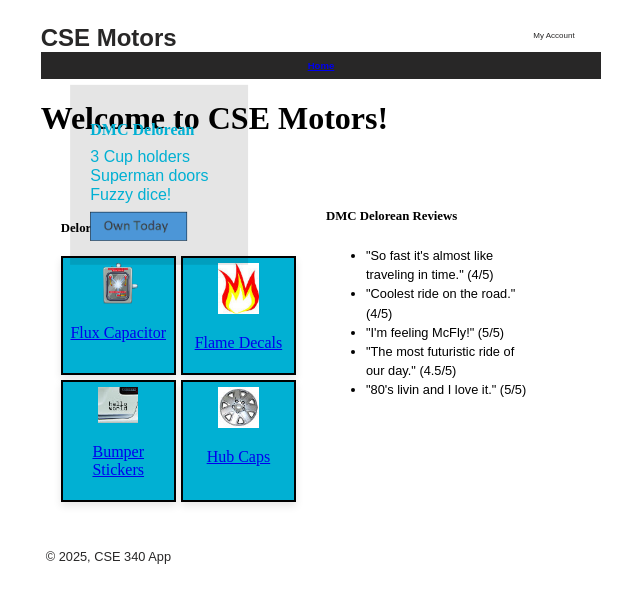
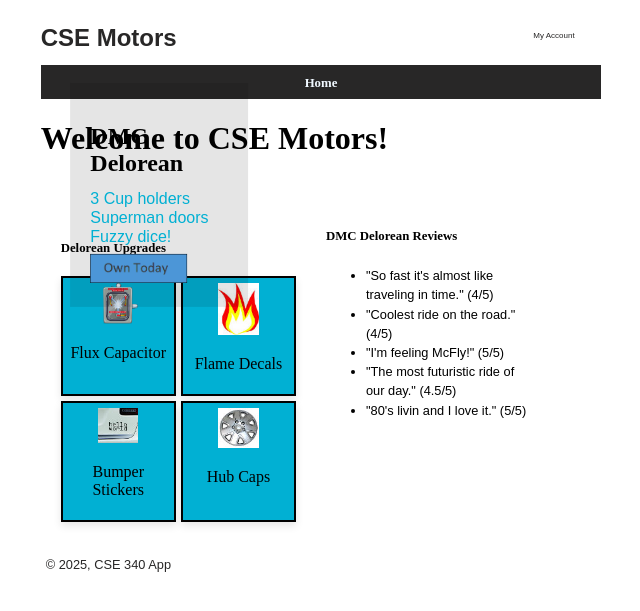
Before and after one commit to nhaingo/cse340project, a Node server app: page / in a window 768 px wide. Shown: the top 611 px of the page, without its empty margins (63-703 px from the left). Run offline with Node 20, Linux system fonts and the light colour scheme; data that the repository does not hold is empty; some libraries are stand-ins or nearby versions.

Commit message:
update changes based on week 01 feedback for resubmission

```diff
--- a/public/css/styles.css
+++ b/public/css/styles.css
@@ -14,8 +14,8 @@
 :root {
   --body-font: Arial, Helvetica, sans-serif;
   --header-font: "Times New Roman", Times, serif;
-  --primary-background: #ffffff;
-  --secondary-background: #01b0d3;;
+  --primary-color: #ffffff;
+  --secondary-color: #01b0d3;;
 }
 header {
   display: flex;
@@ -29,17 +29,17 @@
 @media only screen and (min-width: 768px) {
 
   body {
-    background-position: 0 0, 0 0, -50px -50px, 50px 50px;
+    /*background-position: 0 0, 0 0, -50px -50px, 50px 50px;*/
     background-image: url('../images/site/small_check.jpg');
   }
   #wrapper {
     border-radius: 10px;
     margin-top: 1rem;
-    border: 5px solid var(--secondary-background);
+    border: 5px solid var(--secondary-color);
     padding: 1vw;
     width: 75vw;
     max-width: 920px;
-    background-color: var(--primary-background);
+    background-color: var(--primary-color);
   }
   /*Header*/
   .siteName a {
@@ -48,6 +48,10 @@
     font-size: 2.5rem;
     font-weight: bold;
     color:rgb(40, 39, 39);
+
+  }
+  .siteName{
+    padding-bottom: 10pt;
   }
   #tools a {
     font-family: var(--body-font);
@@ -57,12 +61,19 @@
     padding-right: 20pt;
   }
   /*Navigation Menu*/
-  nav {
-    color: var(--primary-background);
-    font-family: var(--body-font);
-    font-size:1rem;
+  nav[aria-label="Main navigation"] {
+    list-style: none;
     background-color: rgb(40, 39, 39);
     width: 100%;
+
+
+  }
+
+  nav[aria-label="Main navigation"] a{
+    color: aliceblue;
+    text-decoration: none;
+    font-size: 1.2rem;
+    font-weight: bold;
   }
   nav ul {
     display: flex;
@@ -73,6 +84,7 @@
     padding: .5rem 2rem .5rem 2rem;
     gap: 1rem;
     margin: 0;
+
   }
   /* Hero */
 .hero {
@@ -104,12 +116,12 @@
 }
 #hero-text p{
   font-family: var(--body-font);
-  color:var(--secondary-background);
+  color:var(--secondary-color);
   font-size:1.2rem;
   line-height: 0.2;
 }
 #hero-text h3{
-  color:var(--secondary-background);
+  color:var(--secondary-color);
   font-size: 2rem;
 }
 .image-button {
@@ -150,10 +162,15 @@
 }
 
 .cap-img {
-  background-color: var(--secondary-background);
+  background-color: var(--secondary-color);
   padding: 10px;
   box-shadow: 0 4px 8px rgba(0, 0, 0, 0.1);
   border: 2px solid black;
+}
+.cap-img a{
+  font-size: 1.2rem;
+  text-decoration: none;
+  color:black
 }
 
 .cap-img img {
@@ -177,7 +194,6 @@
 }
 @media only screen and (max-width: 768px) {
   body {
-    background-position: none;
     background-image: none;
   }
 
@@ -205,13 +221,17 @@
     padding-right: 20pt;
   }
 /*Navigation Menu*/
-  nav {
-    color: var(--primary-background);
-    font-family: var(--body-font);
-    font-size:0.6rem;
-    font-weight: bold;
+nav[aria-label="Main navigation"] {
+  list-style: none;
   background-color: rgb(40, 39, 39);
   width: 100%;
+}
+
+nav[aria-label="Main navigation"] a{
+  color: aliceblue;
+  text-decoration: none;
+  font-size: .8rem;
+  font-weight: bold;
 }
 nav ul {
   display: flex;
@@ -222,6 +242,7 @@
   padding: .5rem 2rem .5rem 2rem;
   gap: 1rem;
   margin: 0;
+
 }
   /* Hero */
 .hero {
@@ -251,12 +272,12 @@
 }
 #hero-text p{
   font-family: var(--body-font);
-  color:var(--secondary-background);
+  color:var(--secondary-color);
   font-size:1rem;
   line-height: 0.2;
 }
 #hero-text h3{
-  color:var(--secondary-background);
+  color:var(--secondary-color);
   font-size: 1rem;
 }
 .image-button {
@@ -297,10 +318,14 @@
 }
 
 .cap-img {
-  background-color: var(--secondary-background);
+  background-color: var(--secondary-color);
   padding: 5px;
   box-shadow: 0 4px 8px rgba(0, 0, 0, 0.1);
   border: 2px solid black;
+}
+.cap-img p a{
+  font-size: 1rem;
+  text-decoration: none;
 }
 
 .cap-img img {
@@ -328,3 +353,13 @@
   padding: 5px;
   margin-top: 10px;
 }
+
+ul#inv-display {
+  list-style: none;
+  display: flex;
+  align-items: center;
+  flex-direction: column;
+  gap: 1rem;
+  padding: 0;
+  margin: 0;
+}
--- a/views/index.ejs
+++ b/views/index.ejs
@@ -1,22 +1,20 @@
 
-    <div id="welcome-msg">
-        <h1>Welcome to CSE Motors!</h1>
-    </div>
+    <h1>Welcome to CSE Motors!</h1>
     <div>
         <section class="hero">
             <div>
-                <img id="hero-img" src="/images/vehicles/delorean.jpg" alt="dmc-delorean">
+                <img id="hero-img" src="/images/vehicles/delorean.jpg" alt="image of a dmc-delorean vehicle">
             </div>
             <div>
-                <img id="hero-img1" src="/images/vehicles/delorean-tn.jpg" alt="dmc-delorean">
+                <img id="hero-img1" src="/images/vehicles/delorean-tn.jpg" alt="image of a smaller dmc-delorean vehicle">
             </div>
             <div id="hero-text">
-                <h3>DMC Delorean</h3>
+                <h2>DMC Delorean</h2>
                 <div>
                     <p>3 Cup holders</p>
                     <p>Superman doors</p>
                     <p>Fuzzy dice!</p>
-                    <input type="image" class="image-button" src="/images/site/own_today.png" alt="Submit">
+                    <input type="image" class="image-button" src="/images/site/own_today.png" alt="a button image to Submit a user request">
                 </div>
             </div>
         </section>
@@ -27,25 +25,25 @@
             <div class="caption">
                 <div class="cap-img">
                     <div>
-                        <img src="/images/upgrades/flux-cap.png" alt="Flux Capacitor">
+                        <img src="/images/upgrades/flux-cap.png" alt="image of a Flux Capacitor">
                     </div>
                     <p><a href="#">Flux Capacitor</a></p>
                 </div>
                 <div class="cap-img">
                     <div>
-                        <img src="/images/upgrades/flame.jpg" alt="Flame Decal">
+                        <img src="/images/upgrades/flame.jpg" alt="image of a Flame Decal">
                     </div>
                     <p><a href="#">Flame Decals</a></p>
                 </div>
                 <div class="cap-img">
                     <div>
-                        <img src="/images/upgrades/bumper_sticker.jpg" alt="Bumper Stickers">
+                        <img src="/images/upgrades/bumper_sticker.jpg" alt="image of a Bumper Stickers">
                     </div>
                     <p><a href="#">Bumper Stickers</a></p>
                 </div>
                 <div class="cap-img">
                     <div>
-                        <img src="/images/upgrades/hub-cap.jpg" alt="Hub Cap">
+                        <img src="/images/upgrades/hub-cap.jpg" alt="image of a Hub Cap">
                     </div>
                     <p><a href="#">Hub Caps</a></p>
                 </div>
--- a/views/partials/footer.ejs
+++ b/views/partials/footer.ejs
@@ -1,5 +1,5 @@
 <% const d = new Date()
 let year = d.getFullYear() %>
-<footer>
-  <p class="copyright">&copy; <%= year %>, CSE 340 App</p>
+<footer class="copyright">
+  &copy; <%= year %>, CSE 340 App
 </footer>
--- a/views/partials/head.ejs
+++ b/views/partials/head.ejs
@@ -4,4 +4,5 @@
     <meta name="viewport" content="width=device-width, initial-scale=1.0">
     <title><%-  title %> | CSE 340 App</title>
     <link rel="stylesheet" href="/css/styles.css">
+    <!--<link rel="stylesheet" href="/css/styles.css" media="screen">-->
 </head>
--- a/views/partials/navigation.ejs
+++ b/views/partials/navigation.ejs
@@ -1,3 +1,3 @@
-<nav>
+<nav aria-label="Main navigation">
     <%- nav %>
 </nav>
```
Lines whose indentation alone changed are shown as unchanged.
